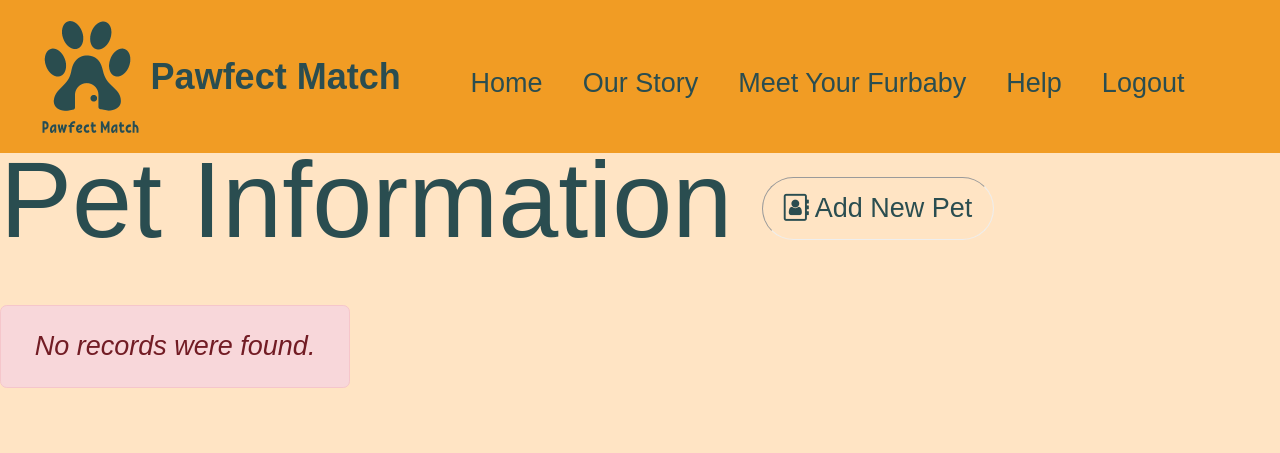
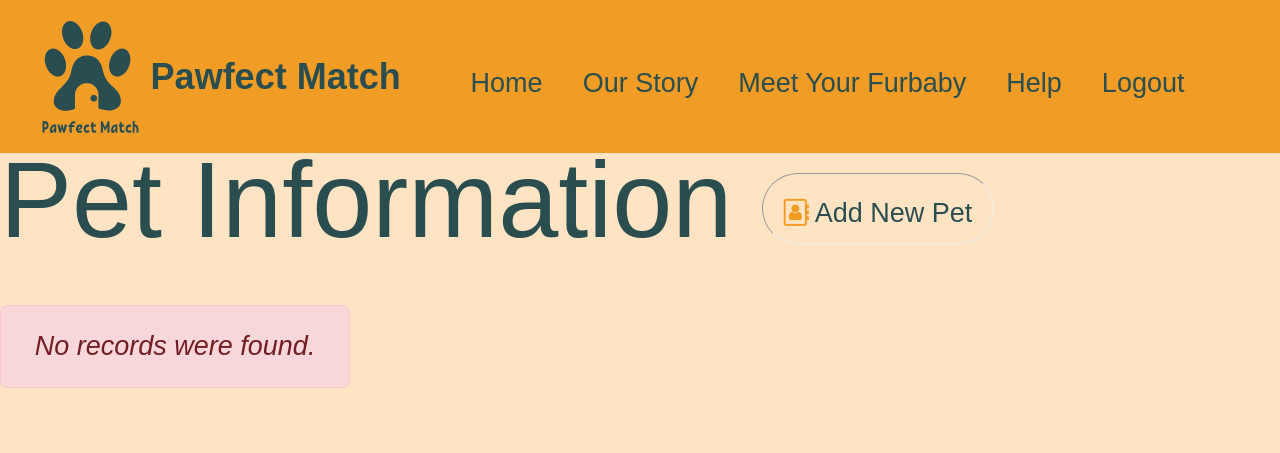
Before and after one commit to miguelcarlofajardo/2itg_Grp6_Pawfect-Match, a PHP site: page /login/crudindex.php in a window 1280 px wide. Shown: the top 453 px of the page. Run offline with PHP 8.4, Linux system fonts and the light colour scheme; data that the repository does not hold is empty; some web fonts are replaced.

Commit message:
Color updates to btn

```diff
--- a/css/crudindex.css
+++ b/css/crudindex.css
@@ -107,10 +107,13 @@ td {
   margin-right: 10px;
   /* Add some spacing between the icons */
   display: inline-block;
+  color: #2a4d50;
 }
 
-.fa {
-  color: #2a4d50;
+i {
+  color: #f19c24;
+  padding-top: 10px;
+  display: inline-block;
 }
 
 .btn {
@@ -119,7 +122,6 @@ td {
   border-style: inset;
   border-radius: 1.5rem;
   font-size: 1rem;
-
 }
 
 table tr td:last-child {
```
